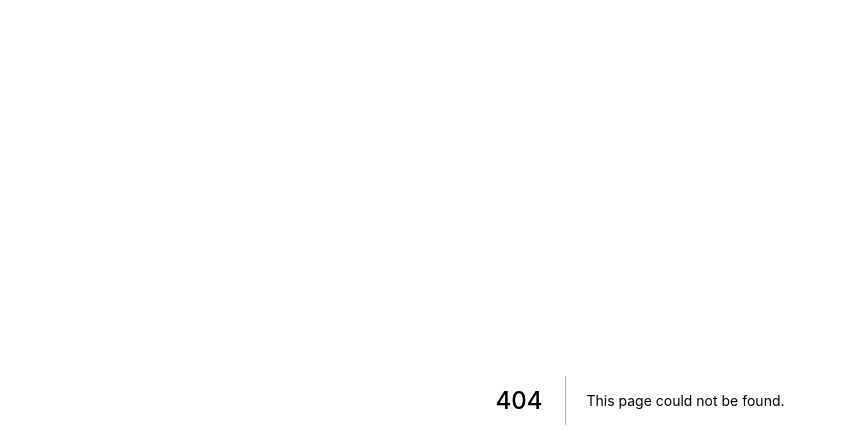
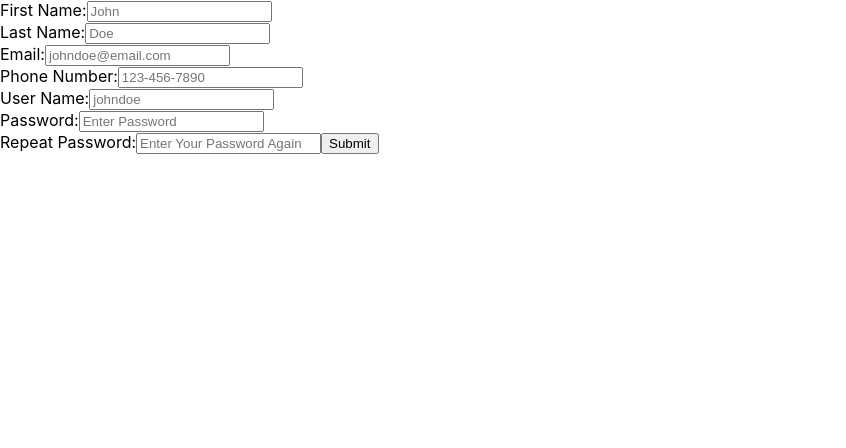
Before and after one commit to comp426-2022-spring/a99-petra, a Next.js app: page /signup in a window 1280 px wide. Before the commit this address had no page. Shown: the top 448 px of the page, without its empty margins (0-846 px from the left). Built offline with nearby package versions, Linux system fonts and the light colour scheme.

Commit message:
basic sign in page without checking the inputs

```diff
--- /dev/null
+++ b/pages/signup.js
@@ -0,0 +1,65 @@
+import React, { useEffect, useState } from "react";
+
+function SignUp(Component) {
+
+    /*
+    const [data, setData] = useState({
+        firstname: "",
+        lastname: "",
+    });
+
+    function handleChange(event) {
+        setData({...data, [event.target.name]:[event.target.value]});
+    }
+
+    function handleSubmit(event) {
+        alert("firstname" + data.firstname);
+    }*/
+
+    return (
+
+        <div className='Inputs'>
+            <form>
+                <label for='first-name'>
+                    First Name:
+                    <input type='text' placeholder='John' name='first-name' required></input>
+                </label>
+                <br></br>
+                <label for='last-name'>
+                    Last Name:
+                    <input type='text' placeholder='Doe' name='last-name' required></input>
+                </label>
+                <br></br>
+                <label for='email'>
+                    Email:
+                    <input type='text' placeholder='johndoe@email.com' name='email' required></input>
+                </label>
+                <br></br>
+                <label for='phone'>
+                    Phone Number:
+                    <input type='text' placeholder='123-456-7890' name='phone' required></input>
+                </label>
+                <br></br>
+                <label for='user-name'>
+                    User Name:
+                    <input type='text' placeholder='johndoe' name='user-name' required></input>
+                </label>
+                <br></br>
+                <label for='password'>
+                    Password:
+                    <input type='password' placeholder='Enter Password' name='password' required></input>
+                </label>
+                <br></br>
+                <label for='repeat-password'>
+                    Repeat Password:
+                    <input type='password' placeholder='Enter Your Password Again' name='repeat-password' required></input>
+                </label>
+                <input type='submit' value='Submit'></input>
+            </form>
+        </div>
+
+
+    )
+}
+
+export default SignUp
```
Also changed, not shown: 2 other files (tests, documents, lock files or other folders).
